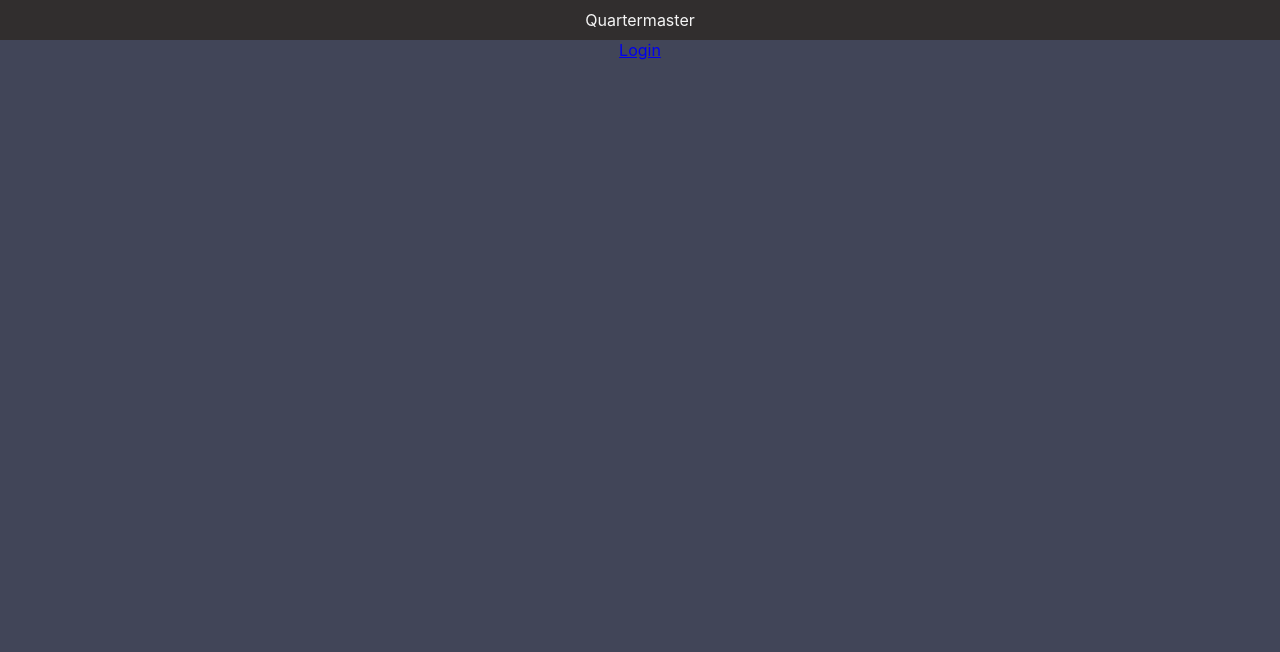
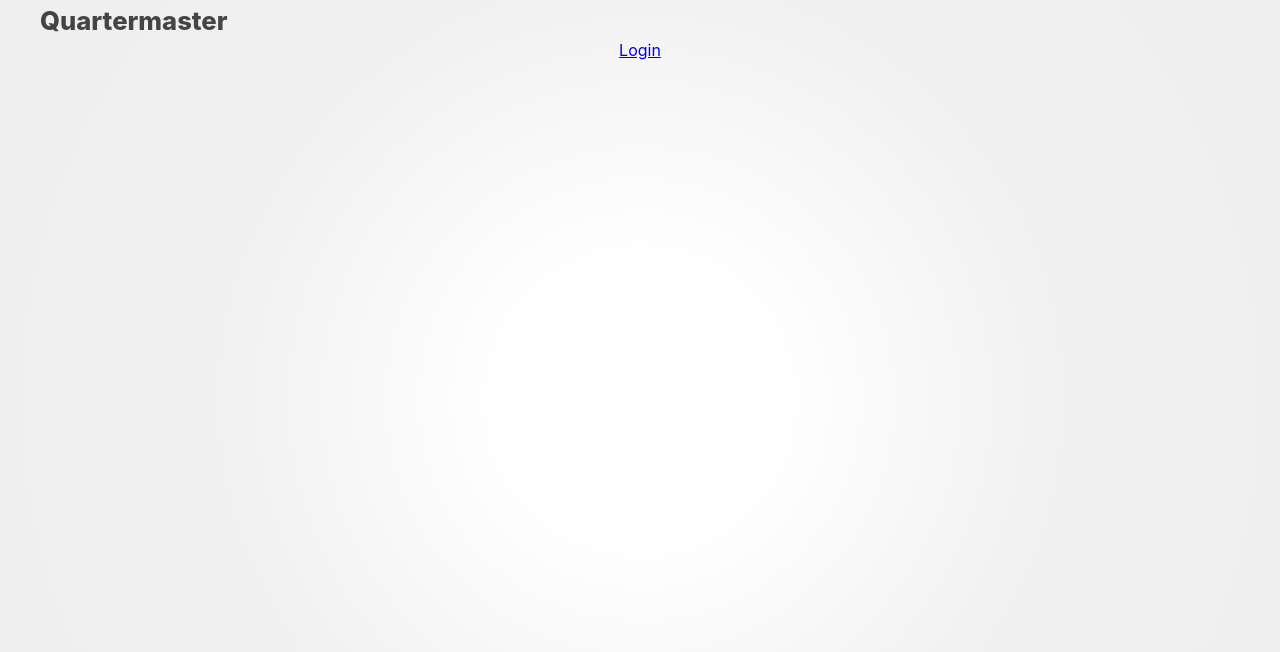
Before and after one commit to ryan-rushton/destiny-quartermaster, a React (Create React App) app: page /login in a window 1280 px wide. Shown: the top 652 px of the page. Built offline with nearby package versions, Linux system fonts and the light colour scheme.

Commit message:
Messed around with a little styling and the account selection screen

```diff
--- a/src/App.module.scss
+++ b/src/App.module.scss
@@ -1,5 +1,11 @@
 .App {
-    background-color: rgb(65, 69, 88);
+    background: rgb(255, 255, 255);
+    background: radial-gradient(
+        circle,
+        rgba(255, 255, 255, 1) 18%,
+        rgba(241, 241, 241, 1) 55%,
+        rgba(239, 239, 239, 1) 87%
+    );
     height: 100vh;
     text-align: center;
     width: 100vw;
--- a/src/components/navbar/NavBar.module.scss
+++ b/src/components/navbar/NavBar.module.scss
@@ -1,10 +1,13 @@
+@import url("https://fonts.googleapis.com/css?family=Raleway:800&display=swap");
+
 .navBar {
-    background-color: rgb(49, 46, 46);
     display: flex;
     height: 40px;
 }
 
 .appName {
-    color: whitesmoke;
-    margin: auto;
+    font-family: "Raleway" sans-serif;
+    font-size: 1.6em;
+    font-weight: 800;
+    margin: auto 40px;
 }
--- a/src/components/navbar/NavBar.tsx
+++ b/src/components/navbar/NavBar.tsx
@@ -5,7 +5,7 @@ import styles from "./NavBar.module.scss";
 const NavBar: FC = () => {
     return (
         <div className={styles.navBar}>
-            <div className={styles.appName}>{"Quartermaster"}</div>
+            <h2 className={styles.appName}>{"Quartermaster"}</h2>
         </div>
     );
 };
--- a/src/components/user/components/AccountSelectionButton.module.scss
+++ b/src/components/user/components/AccountSelectionButton.module.scss
@@ -1,8 +1,11 @@
 .button {
-    background-color: gray;
+    background-color: #c2c2c2;
     border-radius: 2px;
-    color: whitesmoke;
+    display: inline-block;
     padding: 10px 20px;
     margin: auto;
-    width: 50%;
+
+    &:hover {
+        background-color: #d2d2d2;
+    }
 }
--- a/src/components/user/components/AccountSelectionButton.tsx
+++ b/src/components/user/components/AccountSelectionButton.tsx
@@ -31,11 +31,17 @@ interface Props {
 const AccountSelectionButton: FC<Props> = ({ account }) => {
     const { id, displayName, gamePlatform } = account;
     return (
-        <div key={id} className={styles.button}>
-            {`${displayName} / `}
-            <FontAwesomeIcon icon={getIcon(gamePlatform)} />
-            {}
-        </div>
+        <>
+            <div key={id} className={styles.button}>
+                {`${displayName} / `}
+                <FontAwesomeIcon icon={getIcon(gamePlatform)} />
+                {}
+            </div>
+            {account.isCrossSavePrimary() &&
+                account.overriddenAccounts.map(overriden => (
+                    <AccountSelectionButton key={overriden.id} account={overriden} />
+                ))}
+        </>
     );
 };
 
--- a/src/components/user/userMappers.ts
+++ b/src/components/user/userMappers.ts
@@ -20,13 +20,19 @@ const mapGamePlatformEnum = (bungieMembershipTypeEnum: BungieMembershipType): Ga
     }
 };
 
-const mapAccount = (destinyMembership: GroupUserInfoCard): Account => {
+const mapAccount = (
+    destinyMembership: GroupUserInfoCard,
+    isOverridden: boolean,
+    isCrossSavePrimary: boolean
+): Account => {
     return {
         id: destinyMembership.membershipId,
         displayName: destinyMembership.LastSeenDisplayName,
         gamePlatform: mapGamePlatformEnum(destinyMembership.membershipType),
         gamePlatformIconPath: destinyMembership.iconPath,
-        isPublic: destinyMembership.isPublic
+        isPublic: destinyMembership.isPublic,
+        isOverridden,
+        isCrossSavePrimary: () => isCrossSavePrimary
     };
 };
 
@@ -44,16 +50,16 @@ export const mapUserMembership = (userMembershipData: UserMembershipData): UserM
     );
 
     for (const bungieAccount of nonCrossSaveAccounts) {
-        accounts.push(mapAccount(bungieAccount));
+        accounts.push(mapAccount(bungieAccount, false, false));
     }
 
     for (const bungieAccount of crossSavePrimaryAccounts) {
-        const crossSaveAccount = mapAccount(bungieAccount) as CrossSavePrimaryAccount;
+        const crossSaveAccount = mapAccount(bungieAccount, true, true) as CrossSavePrimaryAccount;
         const relatedAccounts = overriddenAccounts
             .filter(overridden =>
                 bungieAccount.applicableMembershipTypes.includes(overridden.membershipType)
             )
-            .map(mapAccount);
+            .map(acc => mapAccount(acc, true, false));
 
         crossSaveAccount.overriddenAccounts = relatedAccounts;
         accounts.push(crossSaveAccount);
--- a/src/components/user/userTypes.ts
+++ b/src/components/user/userTypes.ts
@@ -18,6 +18,8 @@ export interface Account {
     gamePlatform: GamePlatform;
     gamePlatformIconPath: string;
     isPublic: boolean;
+    isOverridden: boolean;
+    isCrossSavePrimary(): this is CrossSavePrimaryAccount;
 }
 
 export interface CrossSavePrimaryAccount extends Account {
--- a/src/index.css
+++ b/src/index.css
@@ -1,11 +1,8 @@
 body {
+    color: #444444;
     margin: 0;
     font-family: -apple-system, BlinkMacSystemFont, "Segoe UI", "Roboto", "Oxygen", "Ubuntu",
         "Cantarell", "Fira Sans", "Droid Sans", "Helvetica Neue", sans-serif;
     -webkit-font-smoothing: antialiased;
     -moz-osx-font-smoothing: grayscale;
 }
-
-code {
-    font-family: source-code-pro, Menlo, Monaco, Consolas, "Courier New", monospace;
-}
```
